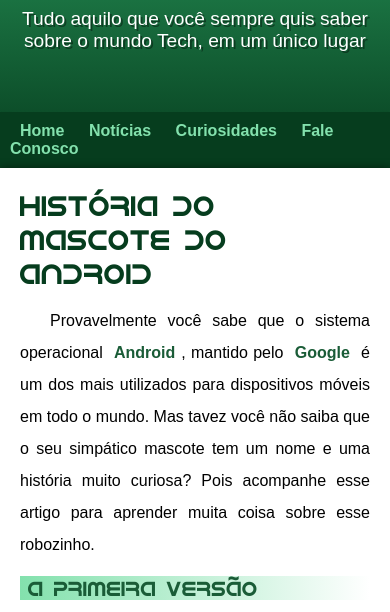
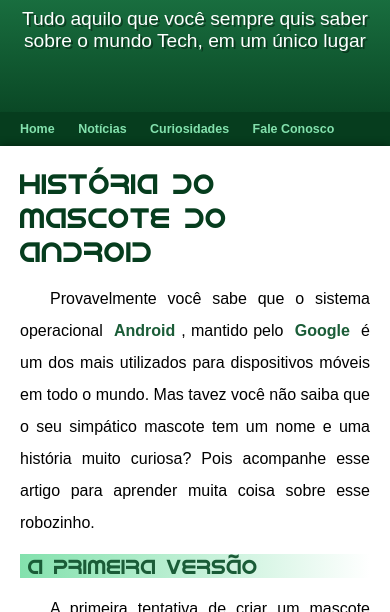
Before and after one commit to mateusraffaelli/html-css, a plain HTML site: page desafios/aulas/d010/home.html in a window 390 px wide. Shown: the part 176-788 px from the top of the page. Drawn offline with Linux system fonts and the light colour scheme.

Commit message:
Update style.css

```diff
--- a/desafios/aulas/d010/style.css
+++ b/desafios/aulas/d010/style.css
@@ -6,6 +6,12 @@
     font-family: 'IDroid';
     src: url(fontes/idroid.otf) format('opentype');
     font-weight: normal;
+}
+
+@media screen and (max-width: 430px){
+    nav{
+        font-size: 0.78em;
+    }
 }
 
 :root{
```
